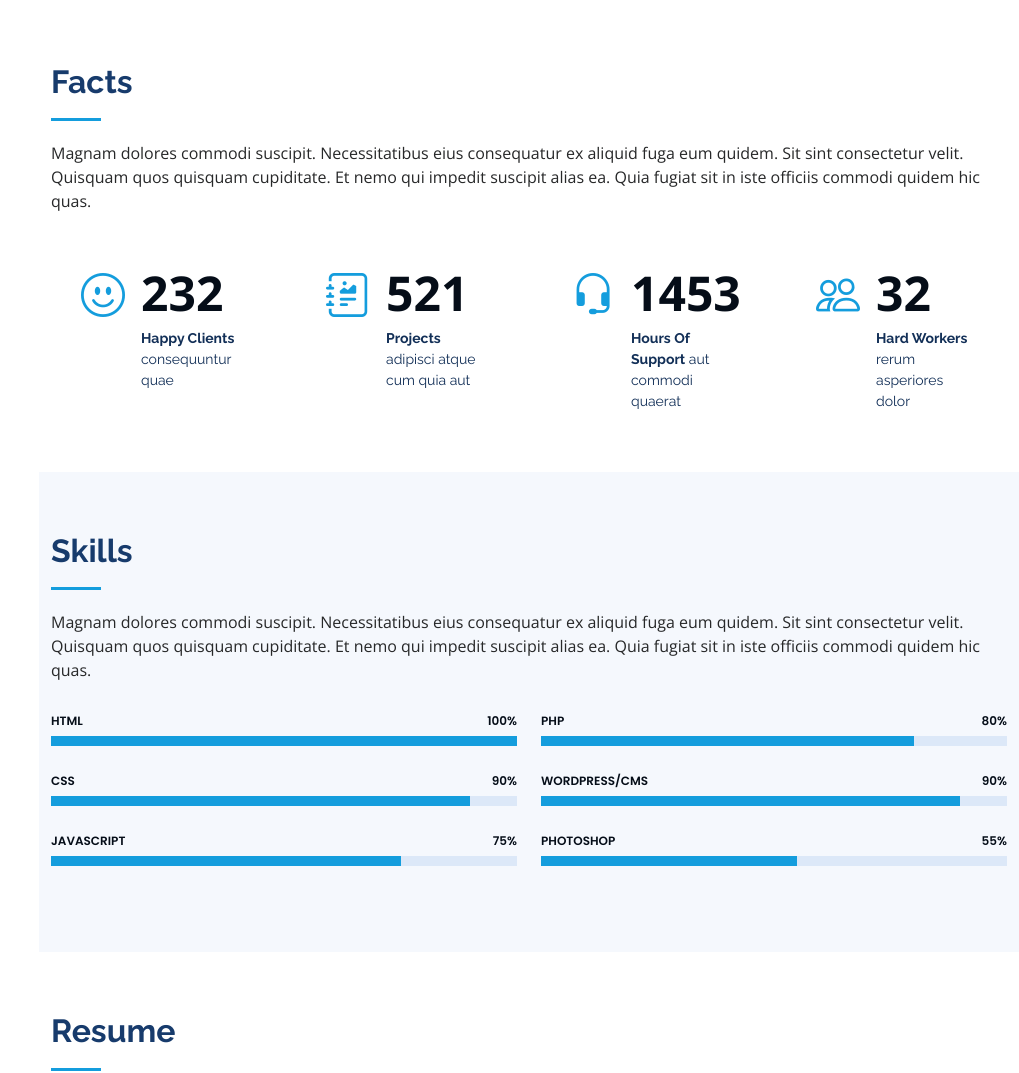
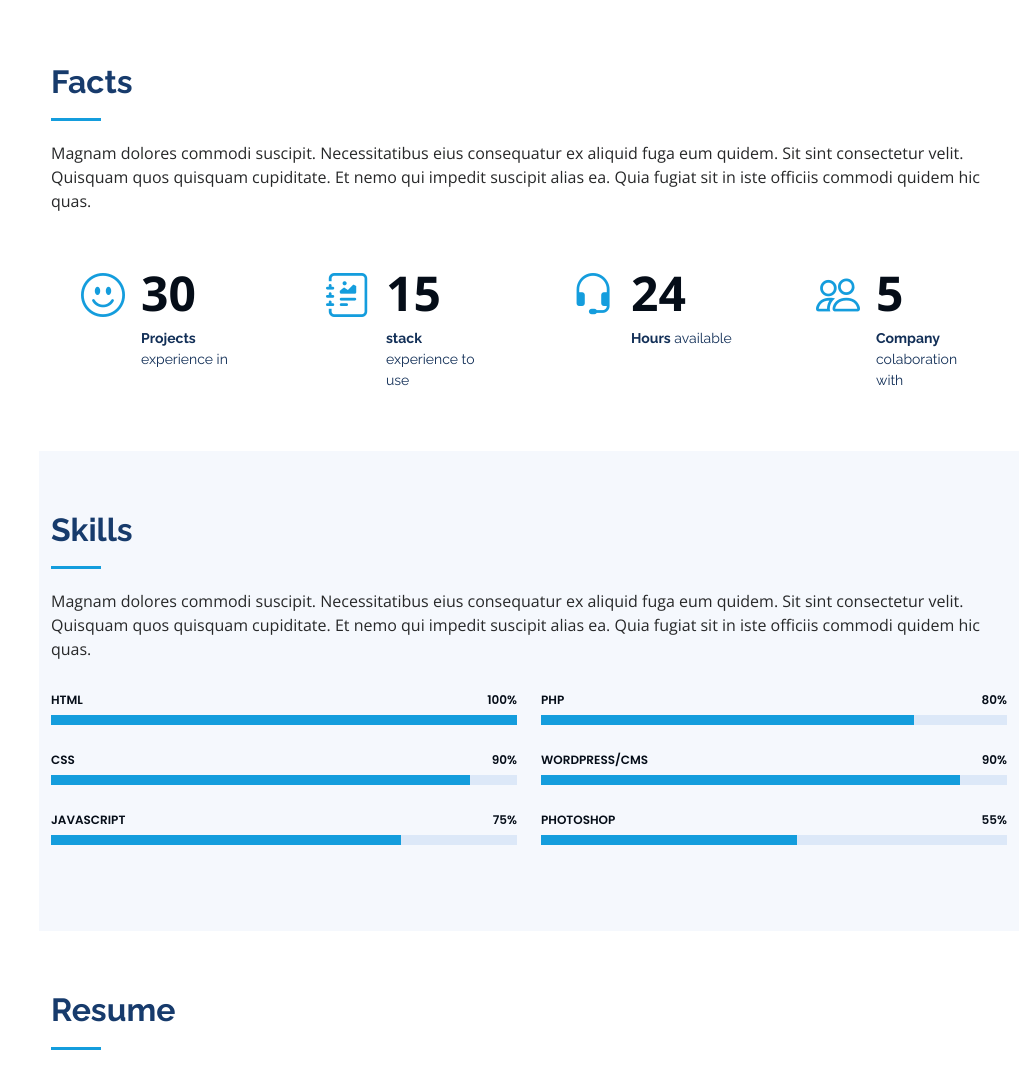
Before and after one commit to 1800016040anov/Porto, a plain HTML site: page index.html in a window 1280 px wide. Shown: the part 1585-2658 px from the top of the page, without its empty margins (261-1280 px from the left). Drawn offline with nearby package versions, Linux system fonts and the light colour scheme.

Commit message:
Update index.html

```diff
--- a/index.html
+++ b/index.html
@@ -138,32 +138,32 @@
           <div class="col-lg-3 col-md-6 d-md-flex align-items-md-stretch" data-aos="fade-up">
             <div class="count-box">
               <i class="bi bi-emoji-smile"></i>
-              <span data-purecounter-start="0" data-purecounter-end="232" data-purecounter-duration="1" class="purecounter"></span>
-              <p><strong>Happy Clients</strong> consequuntur quae</p>
+              <span data-purecounter-start="0" data-purecounter-end="30" data-purecounter-duration="1" class="purecounter"></span>
+              <p><strong>Projects</strong> experience in</p>
             </div>
           </div>
 
           <div class="col-lg-3 col-md-6 d-md-flex align-items-md-stretch" data-aos="fade-up" data-aos-delay="100">
             <div class="count-box">
               <i class="bi bi-journal-richtext"></i>
-              <span data-purecounter-start="0" data-purecounter-end="521" data-purecounter-duration="1" class="purecounter"></span>
-              <p><strong>Projects</strong> adipisci atque cum quia aut</p>
+              <span data-purecounter-start="0" data-purecounter-end="15" data-purecounter-duration="1" class="purecounter"></span>
+              <p><strong>stack</strong> experience to use</p>
             </div>
           </div>
 
           <div class="col-lg-3 col-md-6 d-md-flex align-items-md-stretch" data-aos="fade-up" data-aos-delay="200">
             <div class="count-box">
               <i class="bi bi-headset"></i>
-              <span data-purecounter-start="0" data-purecounter-end="1453" data-purecounter-duration="1" class="purecounter"></span>
-              <p><strong>Hours Of Support</strong> aut commodi quaerat</p>
+              <span data-purecounter-start="0" data-purecounter-end="24" data-purecounter-duration="1" class="purecounter"></span>
+              <p><strong>Hours</strong> available </p>
             </div>
           </div>
 
           <div class="col-lg-3 col-md-6 d-md-flex align-items-md-stretch" data-aos="fade-up" data-aos-delay="300">
             <div class="count-box">
               <i class="bi bi-people"></i>
-              <span data-purecounter-start="0" data-purecounter-end="32" data-purecounter-duration="1" class="purecounter"></span>
-              <p><strong>Hard Workers</strong> rerum asperiores dolor</p>
+              <span data-purecounter-start="0" data-purecounter-end="5" data-purecounter-duration="1" class="purecounter"></span>
+              <p><strong>Company</strong> colaboration with</p>
             </div>
           </div>
 
```
